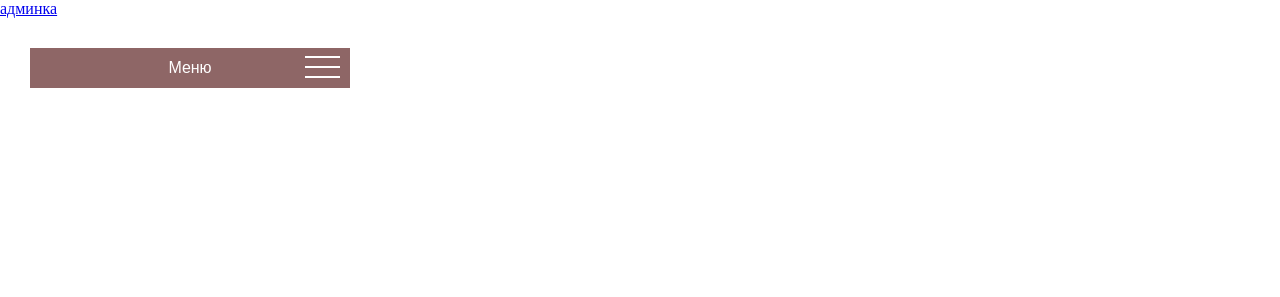
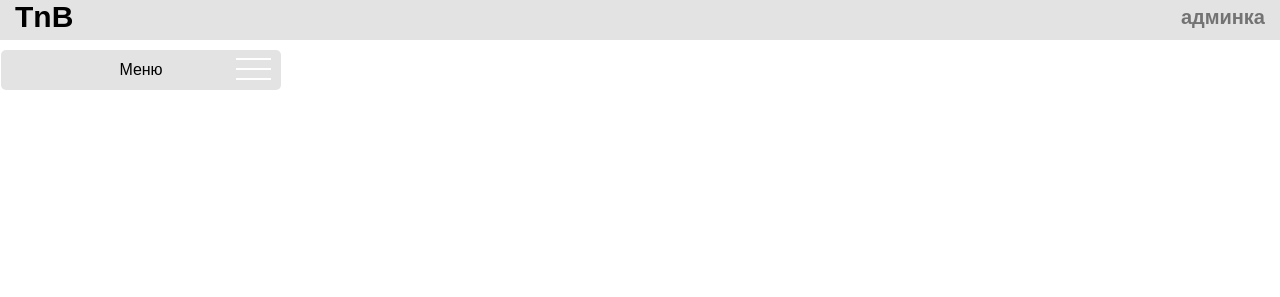
Before and after one commit to qvakie-r2bs/ToadBatsApp, a Django app: page / in a window 1280 px wide. Shown: the top 297 px of the page. Run offline with Django 4.2, Linux system fonts and the light colour scheme.

Commit message:
Update
sidebar view upd, header add, all colors changed

```diff
--- a/toadbat/static/toadbat_css/css/style.css
+++ b/toadbat/static/toadbat_css/css/style.css
@@ -1,17 +1,61 @@
 *{
     padding: 0;
     margin: 0;
+
+}
+
+/* HEADER */
+.header_logo {
+    font-size: 30px;
+    font-weight: bold;
+
+
+}
+
+.header_admin {
+    color:rgb(115, 115, 115);
+    text-decoration: none;
+
+
+}
+
+.header_inner {
+    justify-content: space-between;
+    display: flex;
+    align-items: center;
+    padding-inline: 15px;
+    font-family: 'Arial';
+}
+.header_link {
+    font-size: 20px;
+    font-weight: 700;
+
+}
+
+.header {
+    width: 100%;
+
+    position:absolute;
+    top: 0;
+    left: 0;
+    right: 0;
+
+    background-color: rgba(221, 221, 221, 0.829);
+    height: 40px;
+
+
 }
 
 .wrapper {
-    margin: 30px 30px;
-    width: 320px;
-    background-color: rgb(142, 102, 102);
+    margin: 50px 1px;
+    width: 280px;
+    background-color: rgba(221, 221, 221, 0.829);
     position: relative;
-    color: white;
+    color: rgb(0, 0, 0);
     text-align: center;
     font-family: 'Arial';
     height: 40px;
+    border-radius: 5px;
 
 }
 
@@ -31,6 +75,9 @@ label {
     z-index: 2;
     line-height: 40px;
 }
+
+
+
 
 .burger-line {
     position: absolute;
@@ -62,16 +109,49 @@ label {
     font-size: 0;
     overflow: hidden;
     transition: .5s all;
+
+
 }
 
-.line1, .line2, .line3, .line4, .line5 {
+.nav_links {
     display: block;
-    width: 100%;
-    padding: 10px;
-    color: white;
+    width: 84%;
+    padding: 25px;
+
+    color: rgb(0, 0, 0);
     text-decoration: none;
+
+    position: relative;
     border-top: 1px solid rgba(255, 255, 255,.3);
-    background-color: rgb(175, 138, 138);
+    background-color: rgb(239, 239, 239);
+
+    transition: background-color .2s linear;
+}
+
+.nav_links:hover {
+    background-color:rgb(227, 227, 227)
+}
+.nav_links:after {
+    content:"";
+    display: block;
+    width: 50%;
+    height: .5px;
+
+
+    background-color: black;
+    opacity: 0;
+
+    top: 20%;
+    left: 0;
+    z-index: 1;
+    margin-left: auto;
+    margin-right: auto;
+    transition: opacity .2s linear;
+}
+
+.nav_links:hover:after {
+    opacity: 1;
+
 }
 
 #check-menu:checked ~ .main-menu {
--- a/toadbat/templates/toadbat.temp/index.html
+++ b/toadbat/templates/toadbat.temp/index.html
@@ -7,7 +7,16 @@
   <link rel="stylesheet" href="{% static 'toadbat_css/css/style.css'%}">
 </head>
 <body>
-  <a href="/admin/">админка</a>
+  <header class="header">
+    <div class="header_inner">
+      <div class="header_logo">
+       TnB
+      </div>
+      <div class="header_link">
+       <a class="header_admin" href="/admin/">админка</a>
+      </div>
+    </div>
+  </header>
 
   <div class="wrapper">
     <input type="checkbox" id="check-menu">
@@ -17,13 +26,16 @@
     <div class="burger-line third"></div>
     <div class="burger-line fourth"></div>
     <nav class="main-menu">
-          <a class="line1" href="#">Мой день</a>
-          <a class="line2" href="#">Задачи Кафедры</a>
-          <a class="line3" href="#">События</a>
-          <a class="line4" href="#">Календарь</a>
-          <a class="line5" href="#">Настройки</a>
+        <a class="nav_links" href="#">Мой день</a>
+        <a class="nav_links" href="#">Задачи Кафедры</a>
+        <a class="nav_links" href="#">События</a>
+        <a class="nav_links" href="#">Календарь</a>
+        <a class="nav_links" href="#">Настройки</a>
     </nav>
   </div>
 
+
+
+
 </body>
 </html>
```
Also changed, not shown: toadbat/static/toadbat_css/img/favicon.ico (added). Lines whose indentation alone changed are shown as unchanged.
